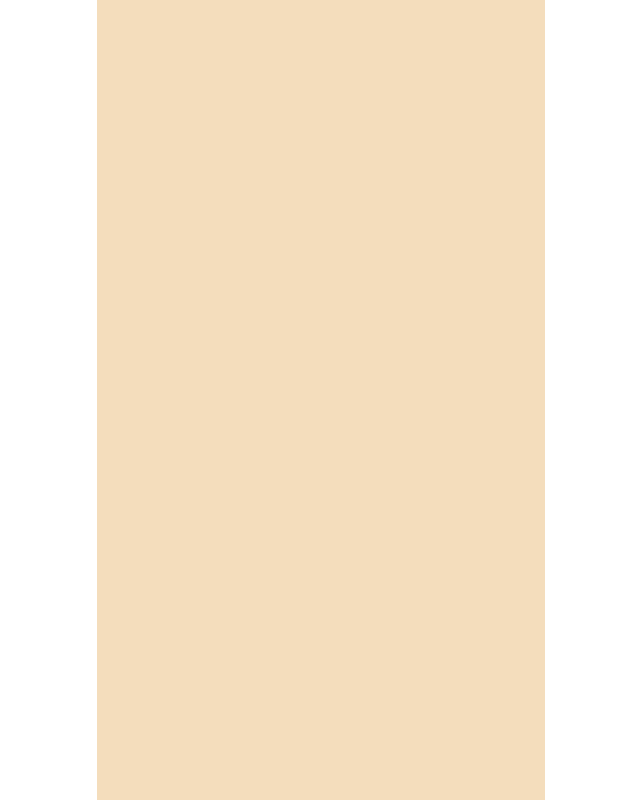
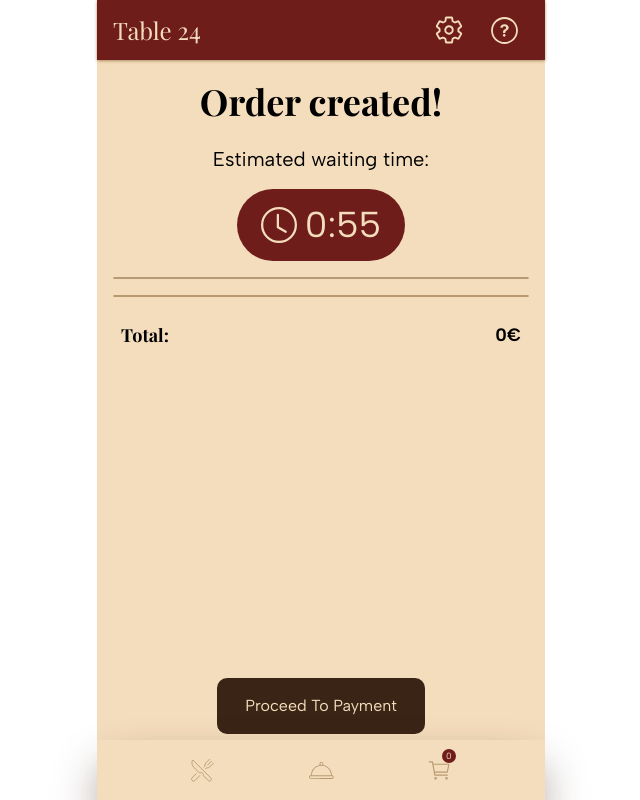
Before and after one commit to DimahBA/HCI_Project, a React (Vite) app in the folder project/: page /ordered in a window 1280 px wide. Before the commit this address had no page. Shown: the whole page, without its empty margins (319-959 px from the left). Built offline with nearby package versions, Linux system fonts and the light colour scheme.

Commit message:
added help page text and ordered page

```diff
--- a/project/src/App.jsx
+++ b/project/src/App.jsx
@@ -7,7 +7,7 @@ import SettingsPage from "./pages/SettingsPage";
 import HelpPage from "./pages/HelpPage";
 import DishDetailsPage from "./pages/DishDetailsPage";
 import CartPage from "./pages/CartPage";
-
+import OrderedPage from "./pages/OrderedPage";
 
 import DefaultLayout from "./components/DefaultLayout";
 import SetMenuPage from "./pages/SetMenuPage";
@@ -71,6 +71,14 @@ function App() {
               </DefaultLayout>
             }
           />
+          <Route
+            path="/ordered"
+            element={
+              <DefaultLayout>
+                <OrderedPage />
+              </DefaultLayout>
+            }
+          />
 
         </Routes>
       </div>
--- a/project/src/pages/CartPage.jsx
+++ b/project/src/pages/CartPage.jsx
@@ -72,7 +72,7 @@ const CartPage = () => {
       {cartItems.length !== 0 && (
         <>
           <Button onClick={() => dispatch(clearCart())}>Clear all</Button>
-          <Button>Order</Button>
+          <Button onClick={() => navigate("/ordered")}>Order</Button>
         </>
       )}
       </div>
--- a/project/src/pages/HelpPage.jsx
+++ b/project/src/pages/HelpPage.jsx
@@ -1,25 +1,68 @@
 import Button from "../components/Button";
 const HelpPage = () => {
+  const handleCallWaiter = () => {
+    document.getElementById('waiterModal').style.visibility = 'visible';
+  };
+
+  const handleCloseModal = () => {
+    document.getElementById('waiterModal').style.visibility = 'hidden';
+  };
   return (
     <>
-      <div className="flex flex-col items-center p-6 mt-14 text-dark">
-        <div className="flex flex-col items-center">
-          <h1 className="text-4xl font-bold text-center mb-5">Help</h1>
 
-          <div className="flex flex-col gap-4 mb-4">
-            <div className="text-2xl text-center">How this website works: </div>
-            Lorem ipsum dolor sit amet, consectetur adipiscing elit. Proin sit
-            amet lorem eu dui scelerisque blandit non eu diam. Curabitur odio
-            leo, molestie sed efficitur ac, pulvinar vel ex. Pellentesque
-            vehicula sem enim, dapibus laoreet velit congue in. Class aptent
-            taciti sociosqu ad litora torquent per conubia nostra, per inceptos
-            himenaeos. Phasellus tristique congue est, ut elementum massa
-            tincidunt in. Vestibulum lacinia suscipit sapien, ac tincidunt risus
-            faucibus ut. Donec porttitor pharetra dui eu finibus.
+      <div className="flex-col items-center p-6 text-dark">
+        <div className="flex-col items-center">
+          <h1 className="text-4xl font-bold text-center mb-2">Help</h1>
+
+          <div className="flex-col gap-6 mb-4 w-full max-w-3xl">
+            <div className="text-2xl font-semibold text-center mb-3">How this website works:</div>
+            On the bottom bar, you will find three sections: Menu, Set Menus, and Cart. <br />
+
+            <div className="mt-2 mb-2">
+              <strong className="inline text-xl">Menu:</strong>
+              <p>This is where you can browse all the available dishes and drink options. You can filter the items by categories like Vegetarian, Vegan, or Gluten-Free.</p>
+            </div>
+
+            <div className="mb-2">
+              <strong className="inline text-xl">Set Menus:</strong>
+              <p>This is where you can find pre-configured meal sets that combine multiple items.</p>
+            </div>
+
+            <div className="mb-2">
+              <strong className="inline text-xl">Cart:</strong>
+              <p>This is where you can view all the items you've selected, order and check the time remaining for your order, and proceed to payment.</p>
+            </div>
+
+            <div>
+              <p>Located at the top right of the screen, you can find the Help button for assistance, or adjust your preferences under Settings.</p>
+            </div>
           </div>
-          <Button>Call a waiter for help</Button>
+
+          <div className="mt-4 flex justify-center w-full">
+            <Button className="px-6 py-2 w-auto" onClick={handleCallWaiter}>Call a waiter for help</Button>
+          </div>
+        </div>
+
+        <div
+          id="waiterModal"
+          className="fixed top-0 left-0 right-0 w-full h-screen  flex justify-center items-center z-50 text-light"
+          style={{ visibility: 'hidden' }}
+        >
+      <div className="bg-red p-8 rounded-2xl shadow-lg max-w-sm w-full">
+        <h2 className="text-xl font-bold text-center mb-4">The waiter is coming!</h2>
+        <p className="text-center mb-6">Your request has been received, and a waiter will assist you shortly.</p>
+        <div className="text-center">
+          <button className="bg-light text-lg text-red px-6 py-2 rounded-4xl" onClick={handleCloseModal}>Close</button>
         </div>
       </div>
+</div>
+
+
+
+
+
+      </div>
+
     </>
   );
 };
--- /dev/null
+++ b/project/src/pages/OrderedPage.jsx
@@ -0,0 +1,84 @@
+import Button from "../components/Button";
+import {  useSelector } from "react-redux";
+import CartItem from "../components/CartItem";
+import { useState, useEffect } from "react";
+import { BsClock } from "react-icons/bs";
+
+const OrderedPage = () => {
+
+  const cartItems = useSelector((state) => state.cart.cartItems);
+
+  let total = 0;
+  cartItems.map((item) => (total = +total + item.price * item.count));
+
+  const timerDuration = 1;
+  const [time, setTime] = useState(timerDuration * 60);
+
+  useEffect(() => {
+    const interval = setInterval(() => {
+      setTime(prevTime => {
+        if (prevTime > 0) {
+          return prevTime - 1;
+        } else {
+          clearInterval(interval);
+          return 0;
+        }
+      });
+    }, 1000);
+
+    return () => clearInterval(interval);
+  }, []);
+
+  const minutes = Math.floor(time / 60);
+  const seconds = time % 60;
+
+
+  return (
+    <>
+      <h1 className="text-4xl font-bold font-title text-center mt-5 mb-6">
+        Order created!
+      </h1>
+      <div className="text-center mb-4">
+            <p className="text-xl font-medium">Estimated waiting time:</p>
+        </div>
+
+        <div className="w-full flex justify-center mb-4">
+            <div className="inline-flex items-center bg-red text-light py-4 px-6 rounded-full">
+                <BsClock className="mr-2 text-4xl" />
+                {time === 0 ? (
+                <p className="text-lg">Should arrive soon...</p>
+                ) : (
+                <p className="text-4xl">
+                    {minutes}:{seconds < 10 ? `0${seconds}` : seconds}
+                </p>
+                )}
+            </div>
+        </div>
+
+      <div className="border-t border-1 rounded border-light-dark mx-4 mb-4 "></div>
+
+      <div className="mb-24">
+          {cartItems.map((item) => (
+            <CartItem key={item.id} item={item} />
+          ))}
+
+          <div className="border-t border-1 rounded border-light-dark mx-4 mb-6 "></div>
+
+          <div className="flex justify-between ml-6 mr-6 text-lg font-bold ">
+            <span className="font-title">Total:</span>
+
+            <span className="font-body">{total}€</span>
+          </div>
+        </div>
+
+      <div className="fixed w-full  max-w-md  bottom-16 left-1/2 transform -translate-x-1/2 flex justify-center gap-1 px-4 ">
+
+
+          <Button>Proceed To Payment</Button>
+
+      </div>
+    </>
+  );
+};
+
+export default OrderedPage;
```
